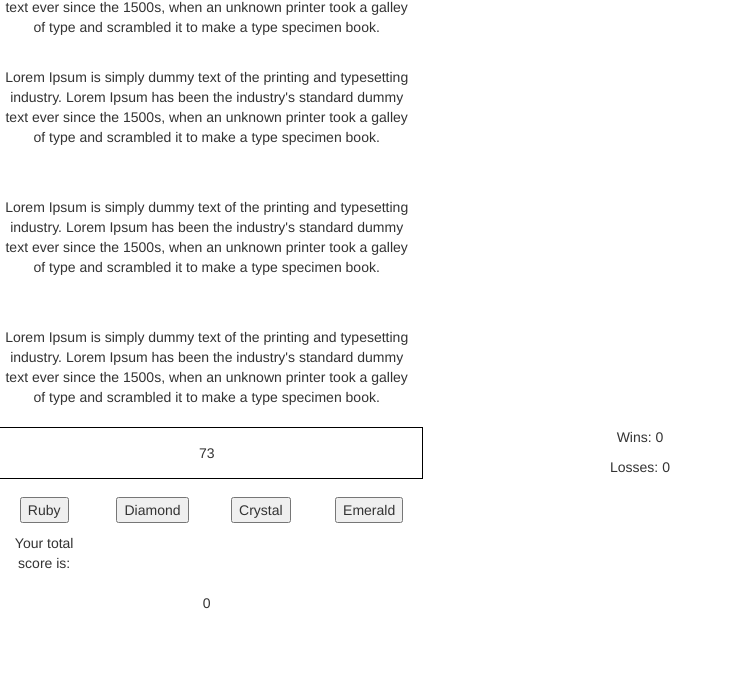
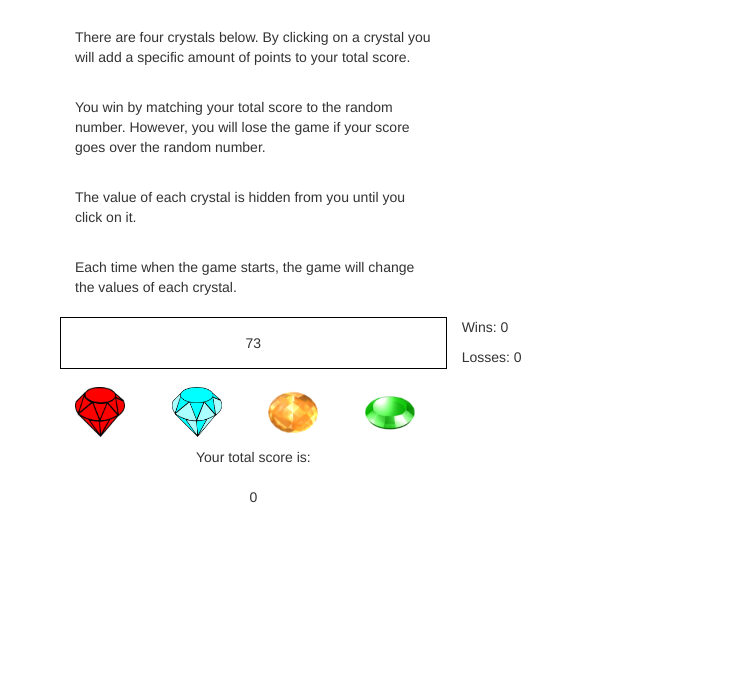
Before and after one commit to erictenenbaum/week-4-game, a plain HTML site: page index.html in a window 1280 px wide. Shown: the part 118-800 px from the top of the page, without its empty margins (0-732 px from the left). Drawn offline with nearby package versions, Linux system fonts and the light colour scheme.

Commit message:
added some styling

```diff
--- a/assets/css/style.css
+++ b/assets/css/style.css
@@ -5,7 +5,6 @@
 .row {
 	padding: 5px;
 	margin-left: : 10px;
-	text-align: center;
 }
 
 .randomNumber {
@@ -13,3 +12,27 @@
 	padding: 15px;
 	text-align: center;
 }
+
+#diamond {
+	height: 50px;
+	width: 50px;
+}
+
+#crystal {
+	height: 50px;
+	width: 50px;
+}
+
+#ruby {
+	height: 50px;
+	width: 50px;
+}
+
+#emerald {
+	height: 50px;
+	width: 50px;
+}
+
+.score {
+	text-align: center;
+}
--- a/index.html
+++ b/index.html
@@ -11,14 +11,16 @@
   crossorigin="anonymous"></script>
 </head>
 <body>
+	<div class="container">
 		<h1 id="title">Crystals Collector!</h1>
 			<div class="row">
 					<div class="col-md-4">
 						<div class="instructions">
-						<p class="instruction">Lorem Ipsum is simply dummy text of the printing and typesetting industry. Lorem Ipsum has been the industry's standard dummy text ever since the 1500s, when an unknown printer took a galley of type and scrambled it to make a type specimen book.</p><br>
-						<p class="instruction">Lorem Ipsum is simply dummy text of the printing and typesetting industry. Lorem Ipsum has been the industry's standard dummy text ever since the 1500s, when an unknown printer took a galley of type and scrambled it to make a type specimen book.</p><br><br>
-						<p class="instruction">Lorem Ipsum is simply dummy text of the printing and typesetting industry. Lorem Ipsum has been the industry's standard dummy text ever since the 1500s, when an unknown printer took a galley of type and scrambled it to make a type specimen book.</p><br><br>
-						<p class="instruction">Lorem Ipsum is simply dummy text of the printing and typesetting industry. Lorem Ipsum has been the industry's standard dummy text ever since the 1500s, when an unknown printer took a galley of type and scrambled it to make a type specimen book.</p>
+							<p class="instruction">You will be given a random number at the start of the game.</p><br>
+							<p class="instruction">There are four crystals below. By clicking on a crystal you will add a specific amount of points to your total score.</p><br>
+							<p class="instruction">You win by matching your total score to the random number. However, you will lose the game if your score goes over the random number.</p><br>
+							<p class="instruction">The value of each crystal is hidden from you until you click on it.</p><br>
+							<p class="instruction">Each time when the game starts, the game will change the values of each crystal.</p>
 						</div>
 					</div>
 			</div>
@@ -31,26 +33,27 @@
 			</div>
 			<div class="row">
 				<div class="col-md-1">
-				<button id="ruby">Ruby</button>
+					<img id="ruby" src="./assets/images/ruby-simple-hi.png">
 				</div>
 				<div class="col-md-1">
-				<button id="diamond">Diamond</button>
+					<img id="diamond" src="./assets/images/diamond-1.png">
 				</div>
 				<div class="col-md-1">
-				<button id="crystal">Crystal</button>
+					<img id="crystal" src="./assets/images/yellow-gem.png">
 				</div>
 				<div class="col-md-1">
-				<button id="emerald">Emerald</button>
+					<img id="emerald" src="./assets/images/emerald-1.png">
 				</div>
 			</div>
-		<div class="row">
-			<div class="col-md-1">
+			<div class="row score">
+				<div class="col-md-4">
 					<p>Your total score is: </p>
 				</div>
 			</div>
-		<div class="row">
+			<div class="row score">
 				<div class="col-md-4">
 					<span id="userScore">0</span>
+				</div>
 			</div>
 	</div>
 
```
Also changed, not shown: assets/images/diamond-1.png (added), assets/images/emerald-1.png (added), assets/images/ruby-simple-hi.png (added), assets/images/yellow-gem.png (added). Lines whose indentation alone changed are shown as unchanged.
